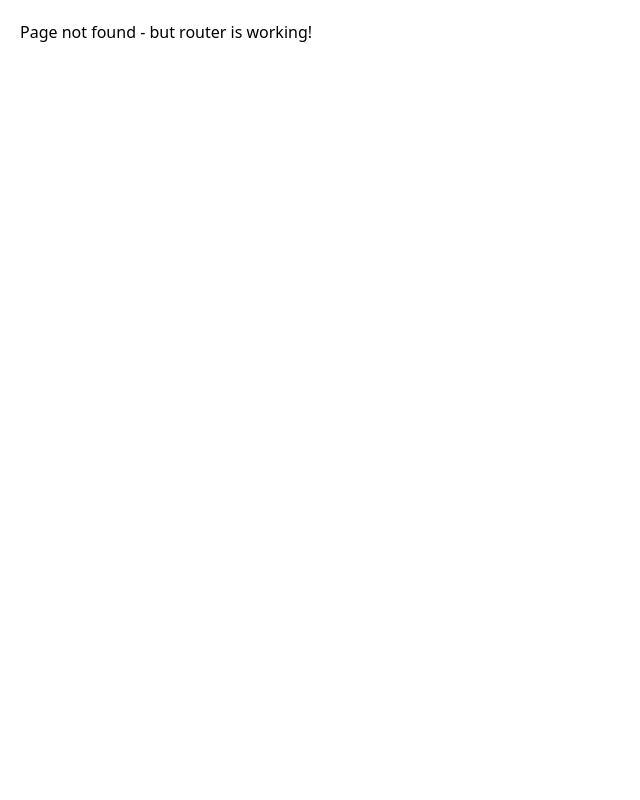
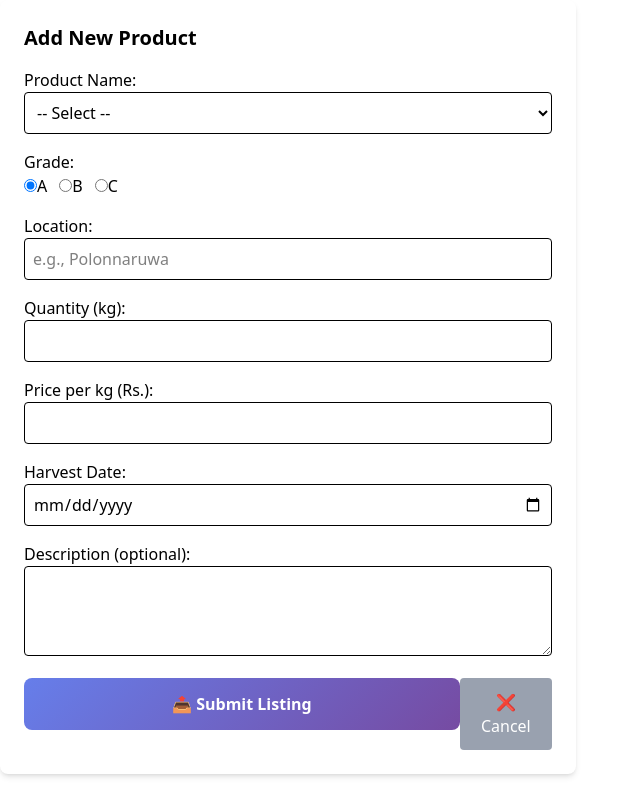
Before and after one commit to damithch/CeyHarvest, a React (Vite) app in the folder frontend/: page /add-product in a window 1280 px wide. Before the commit this address had no page. Shown: the whole page, without its empty margins (0-640 px from the left). Built offline with nearby package versions, Linux system fonts and the light colour scheme.

Commit message:
create Addproductform for productlisting

```diff
--- a/frontend/src/App.jsx
+++ b/frontend/src/App.jsx
@@ -10,7 +10,7 @@ import ResetPassword from './components/ResetPassword';
 import AdminDashboard from './components/AdminDashboard';
 import FarmerDashboard from './components/FarmerDashboard';
 import BuyerDashboard from './components/BuyerDashboard';
-
+import AddproductForm from './components/AddProductForm';
 const Dashboard = () => {
   const { user } = useAuth();
 
@@ -44,6 +44,7 @@ function App() {
               </ProtectedRoute>
             }
           />
+          < Route path="/add-product" element={<AddproductForm />} />
           <Route path="*" element={<div style={{padding: '20px'}}>Page not found - but router is working!</div>} />
         </Routes>
       </Router>
--- /dev/null
+++ b/frontend/src/components/AddProductForm.jsx
@@ -0,0 +1,105 @@
+import React,{ useState } from "react";
+
+const AddProductForm = () => {
+   const[formData, setFormData] = useState({
+    productName: "",
+    grade: "A",
+    location: "",
+    quantity: "",
+    price: "",
+    harvestDate: "",
+    description: "",
+
+});
+
+const products = [
+  "Tomatoes 🍅",
+  "Carrots 🥕",
+  "Onions 🧅",
+  "Potatoes 🥔",
+  "Cabbage 🥬",
+  "Lettuce 🥗",
+  "Cucumber 🥒",
+  "Chili Peppers 🌶️",
+  "Eggplant 🍆",
+  "Beans 🌱",
+  "Pumpkin 🎃",
+  "Cauliflower 🥦","Spinach 🌿","Garlic 🧄","Ginger 🫚","Bananas 🍌","Papaya 🍈","Watermelon 🍉",
+  "Pineapple 🍍","Mango 🥭","Oranges 🍊","Guava 🍐","Jackfruit 🍈",
+];
+
+const handleChange = (e) => {
+  const { name, value } = e.target;
+  setFormData((prev) => ({ ...prev, [name]: value }));
+};
+
+
+const handleSubmit = (e) => {
+    e.preventDefault();
+    console.log("Form submitted:", formData);
+    // 👉 TODO: Send to backend API (e.g., using fetch or axios)
+    };
+
+   return (
+    <form onSubmit={handleSubmit} className="max-w-xl p-6 bg-white rounded-lg shadow-md space-y-4">
+      <h2 className="text-xl font-bold">Add New Product</h2>
+
+      <div>
+        <label>Product Name:</label>
+        <select name="productName" value={formData.productName} onChange={handleChange} className="w-full border p-2 rounded">
+          <option value="">-- Select --</option>
+          {products.map((prod) => (
+            <option key={prod} value={prod}>{prod}</option>
+          ))}
+        </select>
+      </div>
+
+      <div>
+        <label>Grade:</label>
+        <div className="flex gap-3">
+          {["A", "B", "C"].map((g) => (
+            <label key={g}>
+              <input type="radio" name="grade" value={g} checked={formData.grade === g} onChange={handleChange} />
+              {g}
+            </label>
+          ))}
+        </div>
+      </div>
+
+      <div>
+        <label>Location:</label>
+        <input type="text" name="location" value={formData.location} onChange={handleChange} className="w-full border p-2 rounded" placeholder="e.g., Polonnaruwa" />
+      </div>
+
+      <div>
+        <label>Quantity (kg):</label>
+        <input type="number" name="quantity" value={formData.quantity} onChange={handleChange} className="w-full border p-2 rounded" />
+      </div>
+
+      <div>
+        <label>Price per kg (Rs.):</label>
+        <input type="number" name="price" value={formData.price} onChange={handleChange} className="w-full border p-2 rounded" />
+      </div>
+
+      <div>
+        <label>Harvest Date:</label>
+        <input type="date" name="harvestDate" value={formData.harvestDate} onChange={handleChange} className="w-full border p-2 rounded" />
+      </div>
+
+
+
+
+      <div>
+        <label>Description (optional):</label>
+        <textarea name="description" value={formData.description} onChange={handleChange} className="w-full border p-2 rounded" rows="3" />
+      </div>
+
+      <div className="flex justify-between mt-4">
+        <button type="submit" className="bg-green-600 text-white px-4 py-2 rounded">📤 Submit Listing</button>
+        <button type="reset" onClick={() => setFormData({ ...formData, photos: [], certifications: [] })} className="bg-gray-400 text-white px-4 py-2 rounded">❌ Cancel</button>
+      </div>
+    </form>
+  );
+};
+
+export default AddProductForm;
--- a/frontend/src/components/FarmerDashboard.jsx
+++ b/frontend/src/components/FarmerDashboard.jsx
@@ -1,6 +1,8 @@
 import React, { useState, useEffect } from 'react';
 import { useAuth } from '../contexts/AuthContext';
 import DashboardLayout from '../components/DashboardLayout';
+import AddProductForm from '../components/AddProductForm';
+
 
 const FarmerDashboard = () => {
   const { user, getAuthHeaders } = useAuth();
@@ -12,6 +14,9 @@ const FarmerDashboard = () => {
     totalRevenue: 0,
     pendingOrders: 0
   });
+
+  const [showAddForm, setShowAddForm] = useState(false);
+
 
   useEffect(() => {
     if (user && user.id) {
@@ -130,7 +135,7 @@ const FarmerDashboard = () => {
           <div className="bg-white p-6 rounded-lg shadow">
             <h3 className="text-lg font-medium text-gray-900 mb-4">Product Management</h3>
             <div className="space-y-3">
-              <button className="w-full bg-green-600 text-white px-4 py-2 rounded hover:bg-green-700">
+              <button onClick={() => setShowAddForm(true)}  className="w-full bg-green-600 text-white px-4 py-2 rounded hover:bg-green-700">
                 Add New Product
               </button>
               <button className="w-full bg-blue-600 text-white px-4 py-2 rounded hover:bg-blue-700">
@@ -236,6 +241,35 @@ const FarmerDashboard = () => {
           </ul>
         </div>
       </div>
+
+{showAddForm && (
+  <div className="fixed inset-0 bg-black bg-opacity-50 z-50 flex items-center justify-center p-4">
+    <div className="bg-white p-6 rounded-lg shadow-lg w-full max-w-2xl max-h-[90vh] overflow-y-auto relative">
+      <button
+        className="absolute top-4 right-4 text-gray-600 hover:text-red-600 text-xl font-bold z-10"
+        onClick={() => setShowAddForm(false)}
+        aria-label="Close modal"
+      >
+        ✕
+      </button>
+      <AddProductForm
+        onClose={() => setShowAddForm(false)}
+        onSubmit={async (productData) => {
+          // Handle product submission here
+          console.log('New product:', productData);
+          // You can add API call here
+          // await addProduct(productData);
+        }}
+      />
+    </div>
+  </div>
+)}
+
+
+
+
+
+
     </DashboardLayout>
   );
 };
```
